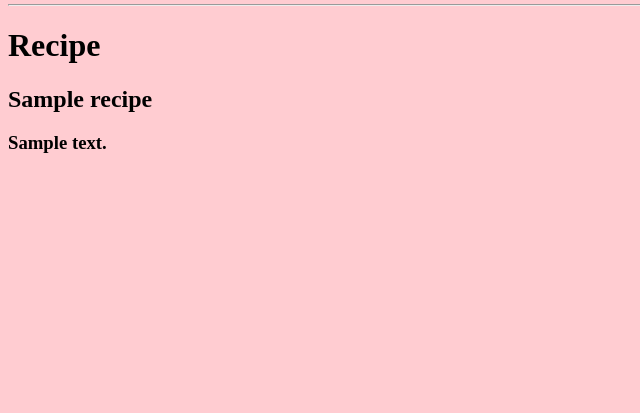
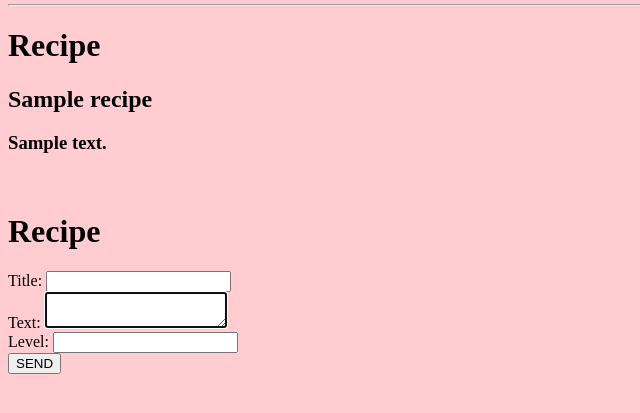
Before and after one commit to tima-akulich/z14_2, a Django app: template cooking/templates/index.html in a window 1280 px wide. Shown: the part 238-651 px from the top of the page, without its empty margins (0-640 px from the left). Run offline with Django 3.2, Linux system fonts and the light colour scheme; tables that the repository leaves empty hold one stand-in row (values such as "Sample post"); the template is opened without the code that fills it: values that come from a table or form of the project are taken from there, most other values are stand-ins (such as "Sample title", 1, 10 or a date in 2020).

Commit message:
Form - Recipe

```diff
--- a/cooking/templates/index.html
+++ b/cooking/templates/index.html
@@ -32,6 +32,19 @@ POST:
     <h3>{{ recipe.text }}</h3>
     <br/>
 {% endfor %}
-
+<h1>Recipe</h1>
+<form action="{% url 'create' %}" method="post">
+    {% csrf_token %}
+    Title:
+    <input type="text" name="title">
+    <br>
+    Text:
+    <textarea autofocus name="text"></textarea>
+    <br>
+    Level:
+    <input type="number" min="0" step="1" name="levels">
+    <br>
+    <button type="submit" name="button1">SEND</button>
+</form>
 </body>
 </html>
--- a/cooking/urls.py
+++ b/cooking/urls.py
@@ -1,7 +1,8 @@
 from django.urls import path
-from cooking.views import hello_world, index_view
+from cooking.views import hello_world, index_view, create
 
 urlpatterns = [
     path('hello', hello_world, name='hello.world'),
     path('', index_view, name='index'),
+    path('create', create, name='create'),
 ]
```
Also changed, not shown: cooking/admin.py (+6 -1 lines), cooking/views.py (+11 -5 lines).
